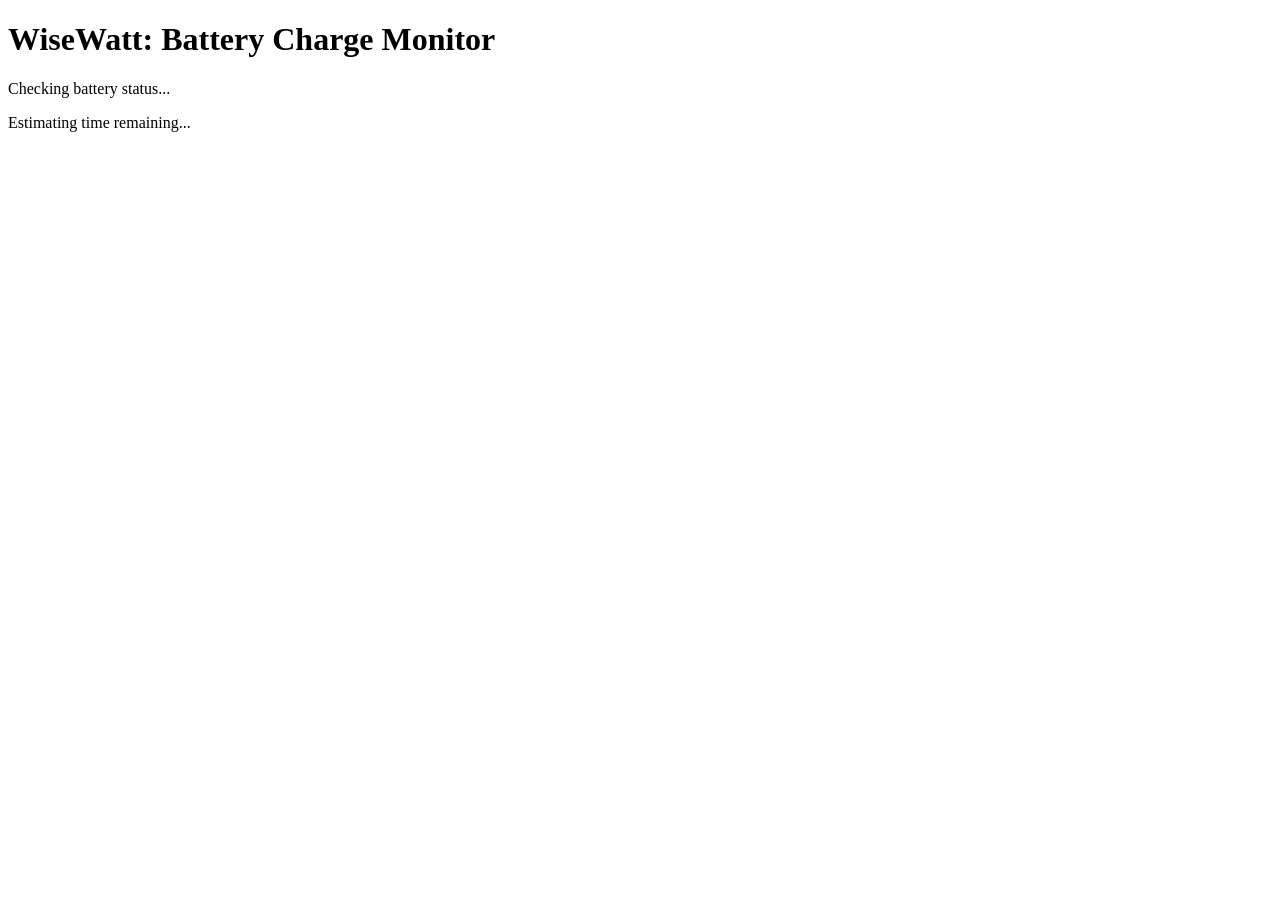
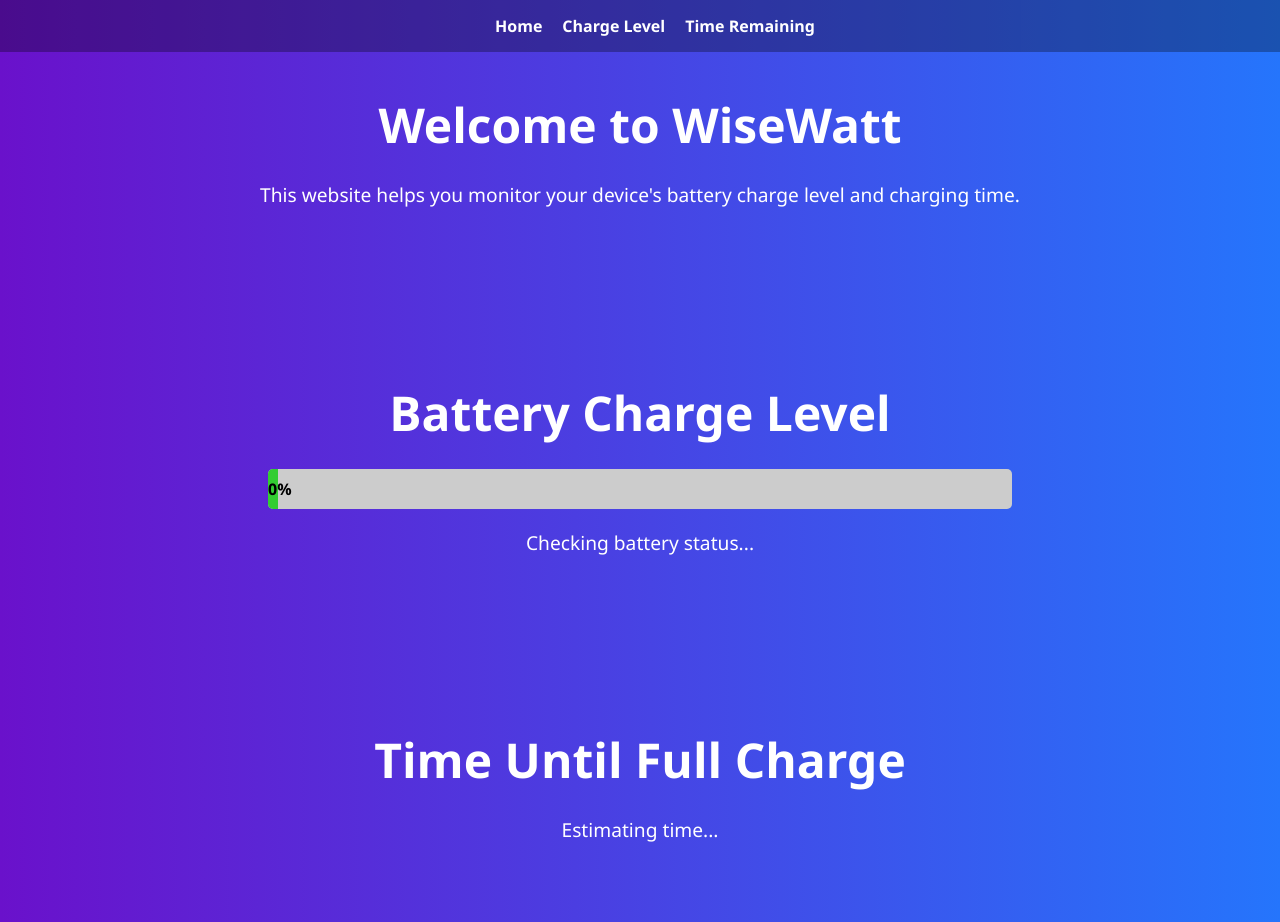
Before and after one commit to Sanjithachinnaraj/WISEWATT-A-SIMPLE-WEBPAGE, a plain HTML site: page index.html in a window 1280 px wide. Before the commit the page ends 800 px from the top, so only its background shows below. Drawn offline with Linux system fonts and the light colour scheme.

Commit message:
wisewatt
 a simple webpage

```diff
--- a/index.html
+++ b/index.html
@@ -1,15 +1,108 @@
-<!DOCTYPE html>
-<html lang="en">
+<!DOCTYPE html><html lang="en">
 <head>
-  <meta charset="UTF-8">
-  <title>WiseWatt</title>
-  <link rel="stylesheet" href="style.css">
+  <meta charset="UTF-8" />
+  <meta name="viewport" content="width=device-width, initial-scale=1.0" />
+  <title>WiseWatt - Home</title>
+  <style>
+    body {
+      font-family: 'Segoe UI', sans-serif;
+      margin: 0;
+      background: linear-gradient(to right, #6a11cb, #2575fc);
+      color: white;
+      text-align: center;
+    }
+    .container {
+      padding: 60px 20px;
+    }
+    h1 {
+      font-size: 3em;
+      margin-bottom: 0.5em;
+    }
+    p {
+      font-size: 1.2em;
+    }
+    .nav {
+      position: fixed;
+      top: 0;
+      width: 100%;
+      background: rgba(0, 0, 0, 0.3);
+      padding: 15px;
+      display: flex;
+      justify-content: center;
+      gap: 20px;
+    }
+    .nav a {
+      color: white;
+      text-decoration: none;
+      font-weight: bold;
+    }
+    .battery-bar {
+      width: 60%;
+      height: 40px;
+      margin: 20px auto;
+      background: #ccc;
+      border-radius: 5px;
+      overflow: hidden;
+    }
+    .battery-fill {
+      height: 100%;
+      width: 0%;
+      background: limegreen;
+      text-align: right;
+      padding-right: 10px;
+      line-height: 40px;
+      color: black;
+      font-weight: bold;
+    }
+  </style>
 </head>
 <body>
-  <h1>WiseWatt: Battery Charge Monitor</h1>
-  <p id="status">Checking battery status...</p>
-  <p id="time">Estimating time remaining...</p>
+  <div class="nav">
+    <a href="#home">Home</a>
+    <a href="#level">Charge Level</a>
+    <a href="#time">Time Remaining</a>
+  </div>  <div class="container" id="home">
+    <h1>Welcome to WiseWatt</h1>
+    <p>This website helps you monitor your device's battery charge level and charging time.</p>
+  </div>  <div class="container" id="level">
+    <h1>Battery Charge Level</h1>
+    <div class="battery-bar">
+      <div class="battery-fill" id="batteryFill">0%</div>
+    </div>
+    <p id="chargingStatus">Checking battery status...</p>
+  </div>  <div class="container" id="time">
+    <h1>Time Until Full Charge</h1>
+    <p id="chargeTime">Estimating time...</p>
+  </div>  <script>
+    navigator.getBattery().then(battery => {
+      function updateBatteryInfo() {
+        const level = Math.round(battery.level * 100);
+        const fill = document.getElementById("batteryFill");
+        fill.style.width = level + "%";
+        fill.textContent = level + "%";
 
-  <script src="script.js"></script>
-</body>
+        const statusText = battery.charging
+          ? "Charging"
+          : "Discharging";
+        document.getElementById("chargingStatus").textContent =
+          Battery is currently: ${statusText};
+
+        const time = battery.charging ? battery.chargingTime : battery.dischargingTime;
+        const mins = time === Infinity ? "Calculating..." : Math.round(time / 60) + " minutes";
+        const label = battery.charging ? "Time to full charge" : "Time remaining";
+
+        document.getElementById("chargeTime").textContent = ${label}: ${mins};
+
+        if (level === 100 && battery.charging) {
+          alert("Battery is fully charged!");
+        }
+      }
+
+      updateBatteryInfo();
+      battery.addEventListener("chargingchange", updateBatteryInfo);
+      battery.addEventListener("levelchange", updateBatteryInfo);
+      battery.addEventListener("chargingtimechange", updateBatteryInfo);
+      battery.addEventListener("dischargingtimechange", updateBatteryInfo);
+    });
+  </script></body>
 </html>
--- a/script.js
+++ /dev/null
@@ -1,20 +0,0 @@
-navigator.getBattery().then(battery => {
-  function updateStatus() {
-    const level = Math.round(battery.level * 100);
-    document.getElementById('status').textContent = Battery Level: ${level}%;
-
-    if (battery.charging && level < 100 && battery.chargingTime !== Infinity) {
-      document.getElementById('time').textContent = Time to full charge: ${Math.round(battery.chargingTime / 60)} minutes;
-    } else if (level === 100) {
-      alert("Battery is fully charged!");
-      document.getElementById('time').textContent = "Battery is full.";
-    } else {
-      document.getElementById('time').textContent = "";
-    }
-  }
-
-  updateStatus();
-  battery.addEventListener('chargingchange', updateStatus);
-  battery.addEventListener('levelchange', updateStatus);
-  battery.addEventListener('chargingtimechange', updateStatus);
-});
```
